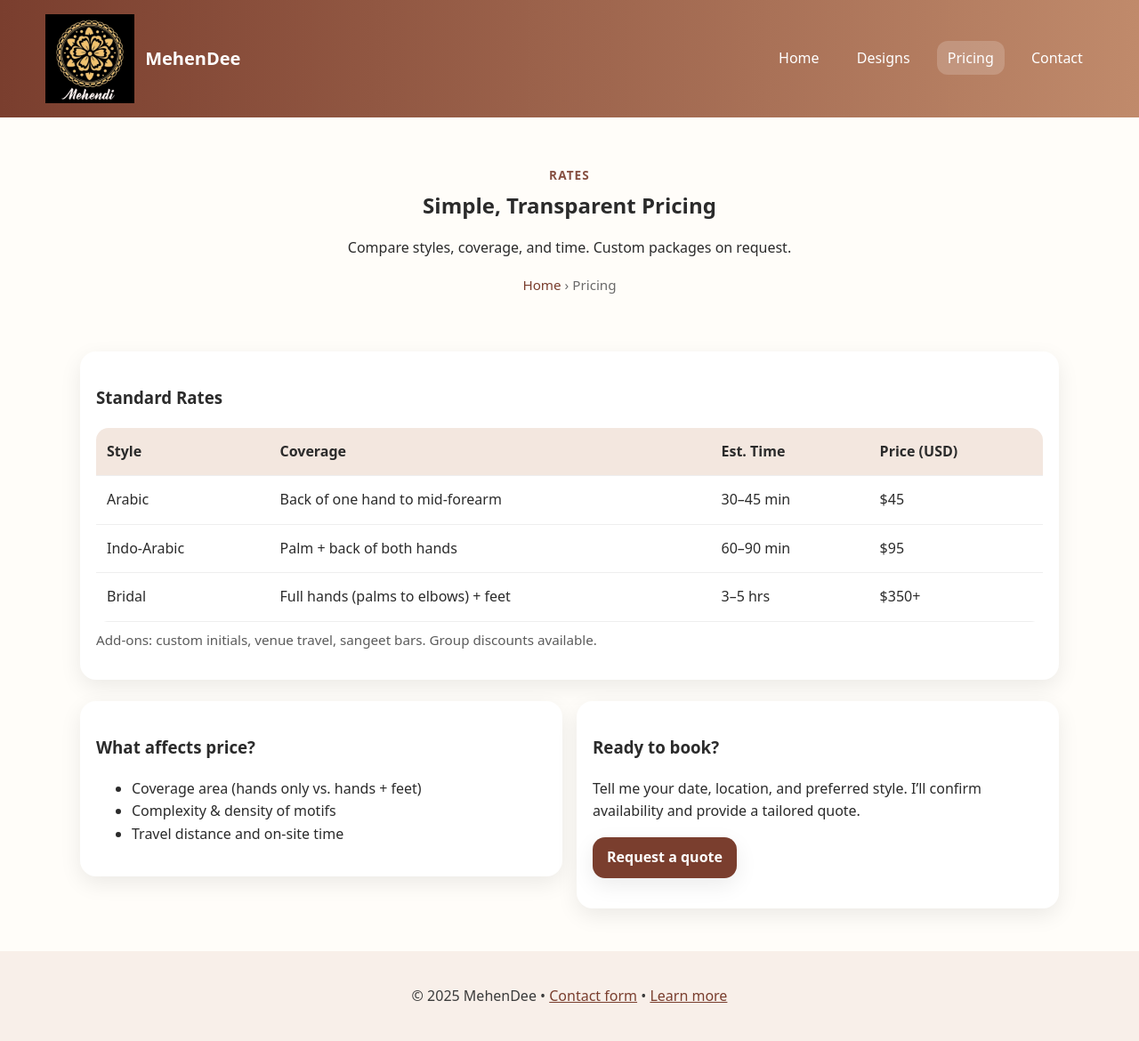
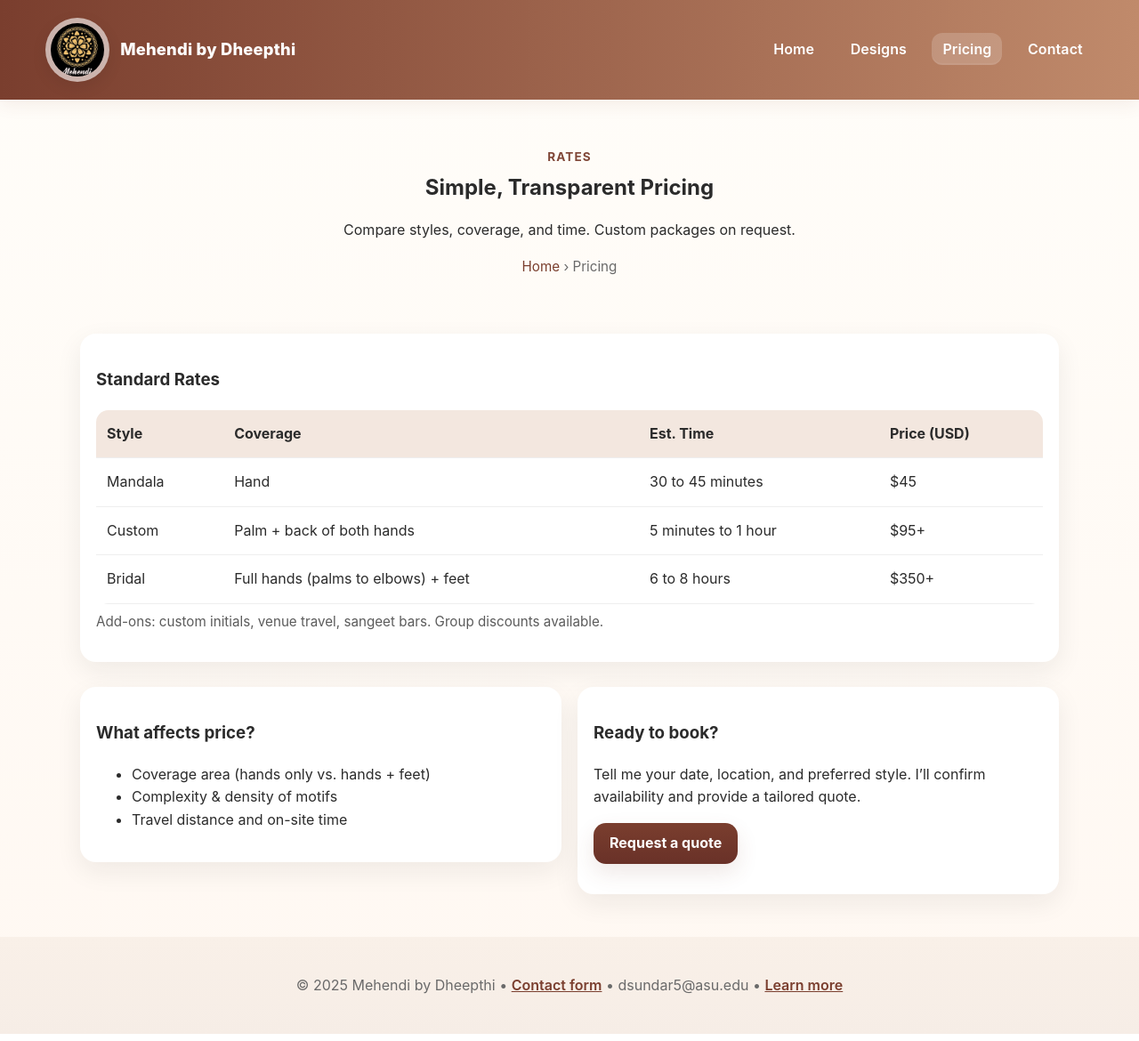
Before and after one commit to DeeCodeslol/dsundar5_mehendee, a plain HTML site: page pricing.html in a window 1280 px wide. Shown: the whole page at 89% size. Drawn offline with Linux system fonts and the light colour scheme.

Commit message:
Add files via upload

```diff
--- a/pricing.html
+++ b/pricing.html
@@ -7,11 +7,22 @@
   <title>Mehendi by Dheepthi — Pricing</title>
   <link rel="stylesheet" href="styles.css" />
 </head>
+
+<!-- Google tag (gtag.js) -->
+<script async src="https://www.googletagmanager.com/gtag/js?id=G-835WFFV36K"></script>
+<script>
+  window.dataLayer = window.dataLayer || [];
+  function gtag(){dataLayer.push(arguments);}
+  gtag('js', new Date());
+
+  gtag('config', 'G-835WFFV36K');
+</script>
+
 <body>
   <header class="site-header">
     <div class="brand">
       <img src="MehendiLogo.jpg" alt="Henna hand icon" />
-      <h1>MehenDee</h1>
+      <h1>Mehendi by Dheepthi</h1>
     </div>
     <nav class="site-nav" aria-label="Primary">
       <a href="index.html">Home</a>
@@ -43,21 +54,21 @@
           </thead>
           <tbody>
             <tr>
-              <td>Arabic</td>
-              <td>Back of one hand to mid-forearm</td>
-              <td>30–45 min</td>
+              <td>Mandala</td>
+              <td>Hand</td>
+              <td>30 to 45 minutes</td>
               <td>$45</td>
             </tr>
             <tr>
-              <td>Indo-Arabic</td>
+              <td>Custom</td>
               <td>Palm + back of both hands</td>
-              <td>60–90 min</td>
-              <td>$95</td>
+              <td>5 minutes to 1 hour</td>
+              <td>$95+</td>
             </tr>
             <tr>
               <td>Bridal</td>
               <td>Full hands (palms to elbows) + feet</td>
-              <td>3–5 hrs</td>
+              <td>6 to 8 hours</td>
               <td>$350+</td>
             </tr>
           </tbody>
@@ -85,8 +96,9 @@
 
   <footer class="site-footer">
     <p>
-      © <span id="year"></span> MehenDee •
+      © <span id="year"></span> Mehendi by Dheepthi •
       <a href="contact.html">Contact form</a> •
+      dsundar5@asu.edu •
       <a href="https://en.wikipedia.org/wiki/Mehndi" target="_blank" rel="noopener">Learn more</a>
     </p>
   </footer>
--- a/styles.css
+++ b/styles.css
@@ -1,11 +1,13 @@
 :root{
   --bg: #fffdf9;
   --ink: #2b2b2b;
-  --accent: #7a3e2e;   /* henna brown */
+  --muted: #6a6a6a;
+  --accent: #7a3e2e;
   --accent-2: #c08a6b;
   --card: #ffffff;
-  --shadow: 0 8px 24px rgba(0,0,0,.08);
+  --shadow: 0 10px 30px rgba(29, 29, 29, 0.07);
   --radius: 18px;
+  --glass: rgba(255,255,255,0.6);
 }
 
 *{ box-sizing:border-box; }
@@ -13,9 +15,11 @@
 html, body {
   margin:0;
   padding:0;
-  font-family: system-ui, -apple-system, Segoe UI, Roboto, "Helvetica Neue", Arial, sans-serif;
+  -webkit-font-smoothing:antialiased;
+  -moz-osx-font-smoothing:grayscale;
+  font-family: Inter, system-ui, -apple-system, "Segoe UI", Roboto, "Helvetica Neue", Arial, sans-serif;
   color: var(--ink);
-  background: var(--bg);
+  background: linear-gradient(180deg, var(--bg) 0%, #fff8f2 100%);
   line-height: 1.6;
 }
 
@@ -23,34 +27,37 @@ html, body {
 
 .site-header {
   display:flex; align-items:center; justify-content:space-between;
-  padding: 16px 4%;
+  padding: 20px 4%;
   background: linear-gradient(90deg, var(--accent) 0%, var(--accent-2) 100%);
   color: white;
+  box-shadow: 0 6px 18px rgba(122,62,46,0.08);
 }
 .brand { display:flex; align-items:center; gap:12px; }
-.brand img { width:100px; height:100px; }
-.brand h1 { font-size:1.25rem; margin:0; font-weight:700; }
+.brand img { width:72px; height:72px; border-radius:50%; object-fit:cover; background:var(--glass); padding:6px; box-shadow: 0 6px 18px rgba(0,0,0,0.08); }
+.brand h1 { font-size:1.15rem; margin:0; font-weight:800; letter-spacing:0.2px; }
 
 .site-nav a {
-  color: #fff; text-decoration:none; margin-left:14px; padding:8px 12px; border-radius:12px;
-  transition: all .2s ease;
+  color: #fff; text-decoration:none; margin-left:12px; padding:8px 12px; border-radius:12px;
+  transition: transform .18s ease, background .18s ease, box-shadow .18s ease;
+  font-weight:600; letter-spacing:0.1px;
 }
-.site-nav a:hover, .site-nav a.active { background: rgba(255,255,255,.18); }
+.site-nav a:hover { transform: translateY(-3px); box-shadow: 0 6px 14px rgba(0,0,0,0.12); background: rgba(255,255,255,.12); }
+.site-nav a.active { background: rgba(255,255,255,.18); box-shadow: inset 0 -2px 0 rgba(255,255,255,0.06); }
 
 .hero {
   text-align:center; padding: 48px 12px;
 }
 .btn {
-  display:inline-block; padding:10px 16px; border-radius:14px; background: var(--accent);
-  color:white; text-decoration:none; font-weight:600; box-shadow: var(--shadow);
+  display:inline-block; padding:10px 18px; border-radius:14px; background: linear-gradient(180deg, var(--accent) 0%, #693128 100%);
+  color:white; text-decoration:none; font-weight:700; box-shadow: 0 10px 24px rgba(122,62,46,0.12);
 }
-.btn:hover { filter: brightness(1.05); transform: translateY(-1px); }
-.btn-ghost { background: transparent; color: var(--accent); border: 2px solid var(--accent); }
+.btn:hover { filter: brightness(1.04); transform: translateY(-3px); }
+.btn-ghost { background: transparent; color: var(--accent); border: 2px solid rgba(122,62,46,0.14); }
 
 .grid {
   display: grid;
-  gap: 16px;
-  margin: 24px 0;
+  gap: 18px;
+  margin: 28px 0;
   align-items: start;
 }
 .two-col { grid-template-columns: repeat(2, 1fr); }
@@ -58,8 +65,9 @@ html, body {
 @media (max-width: 900px){ .two-col, .three-col { grid-template-columns: 1fr; } }
 
 .card {
-  background: var(--card); border-radius: var(--radius); padding:18px; box-shadow: var(--shadow);
+  background: var(--card); border-radius: var(--radius); padding:18px; box-shadow: var(--shadow); transition: transform .22s ease, box-shadow .22s ease;
 }
+.card:hover { transform: translateY(-6px); box-shadow: 0 20px 40px rgba(20,20,20,0.06); }
 .card img { width:100%; height: 320px; object-fit: cover; border-radius: 14px; }
 .caption { color:#5b5b5b; font-size:.95rem; margin-top:8px; }
 .card.tight {
@@ -84,19 +92,20 @@ html, body {
 .form-card { max-width:720px; margin: 0 auto; }
 .form-row { display:flex; flex-direction:column; gap:6px; margin-bottom:14px; }
 input, select, textarea {
-  padding:12px; border:1px solid #ddd; border-radius:12px; font-size:1rem; background:#fff;
+  padding:14px; border:1px solid #eee; border-radius:12px; font-size:1rem; background:#fff; transition: box-shadow .16s ease, border-color .16s ease;
 }
-input:focus, select:focus, textarea:focus { outline:2px solid var(--accent-2); border-color: var(--accent-2); }
+input::placeholder, textarea::placeholder { color: #bfbfbf; }
+input:focus, select:focus, textarea:focus { outline: none; border-color: var(--accent-2); box-shadow: 0 6px 18px rgba(192,138,107,0.12); }
 .form-actions { display:flex; gap:12px; align-items:center; }
 .form-smallprint { color:#6a6a6a; font-size:.9rem; }
 
 .center { text-align:center; }
 
 .site-footer {
-  text-align:center; padding: 22px 4%; margin-top: 48px;
-  color:#3b3b3b; background:#f8efe9;
+  text-align:center; padding: 26px 4%; margin-top: 48px;
+  color:var(--muted); background: linear-gradient(180deg, #f9f0e8, #f6ede6);
 }
-.site-footer a { color: var(--accent); }
+.site-footer a { color: var(--accent); font-weight:600; }
 
 .page-hero{
   text-align:center;
@@ -108,12 +117,11 @@ input:focus, select:focus, textarea:focus { outline:2px solid var(--accent-2); b
   text-transform:uppercase;
   font-weight:700;
   color:#7a3e2e;
-  opacity:.9;
+  opacity:.95;
   font-size:.85rem;
 }
 .page-hero h2{ margin:.25rem 0 0.5rem; }
 
-/* optional small breadcrumb */
 .breadcrumbs{
   font-size:.95rem; color:#6a6a6a; margin-top:4px;
 }
@@ -121,7 +129,17 @@ input:focus, select:focus, textarea:focus { outline:2px solid var(--accent-2); b
 .breadcrumbs a:hover{ text-decoration:underline; }
 
 .feature-video {
-  width: 100%;
+  width: 52%;
+  max-width: 420px;
   display: block;
+  margin: 0 auto;
   border-radius: 14px;
 }
+
+.success{
+  display:none; margin:16px 0; padding:12px 14px; border-radius:12px;
+  background:#ecfdf5; border:1px solid #bbf7d0; color:#166534; font-weight:600;
+  box-shadow: 0 8px 20px rgba(27, 83, 49, 0.06); transform-origin: top center;
+}
+.success.show{ display:block; animation:slideFade .45s ease both; }
+@keyframes slideFade{ from{ opacity:0; transform: translateY(-8px) scale(.995);} to{opacity:1; transform: translateY(0) scale(1);} }
```
Also changed, not shown: contact.html (+17 -5 lines), designs.html (+15 -3 lines), index.html (+29 -3 lines), Design1.JPG (added).
